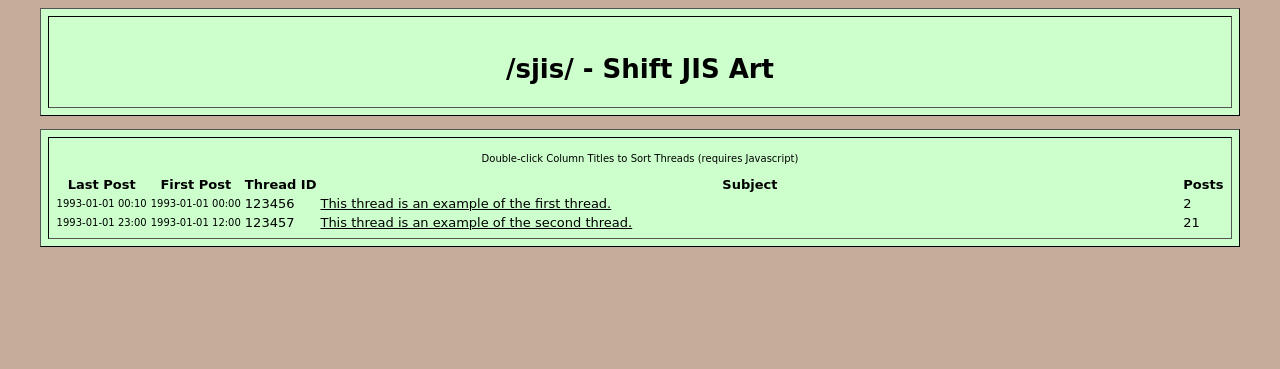
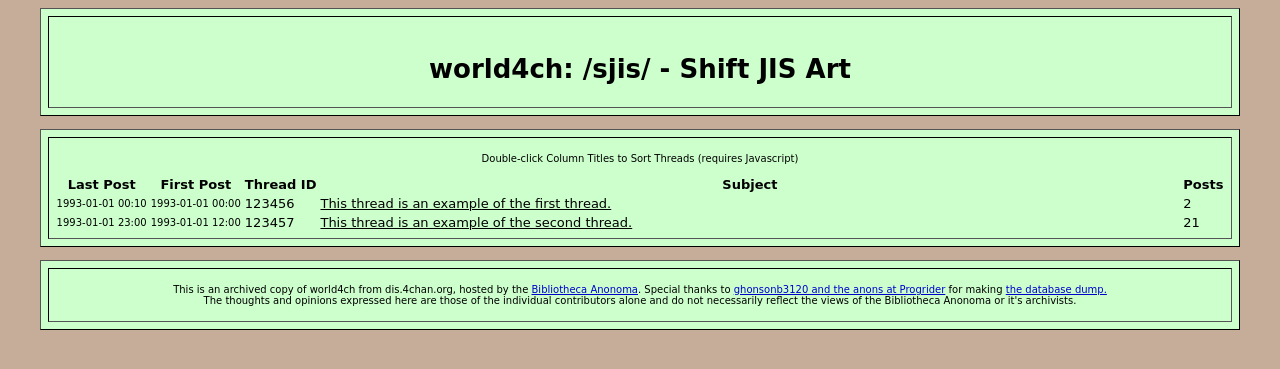
Before and after one commit to bibanon/world4ch, a Flask app: page / in a window 1280 px wide. Shown: the top 369 px of the page. Run offline with Flask 2, Linux system fonts and the light colour scheme.

Commit message:
adding disclaimer section and new titles

```diff
--- a/app/templates/index.html
+++ b/app/templates/index.html
@@ -5,7 +5,7 @@
     <meta content="text/html; charset=utf-8" http-equiv="content-type">
 	<script src="{{ url_for('static', filename='sortable.js') }}"></script> <!-- Kyrogenix Lightweight Sorttable (until HTML5.1 anyway) - http://www.kryogenix.org/code/browser/sorttable/-->
 
-    <title>/{{ board }}/ - {{ title }} - All Threads - world4ch</title>
+    <title>world4ch: /{{ board }}/ - {{ title }}</title>
     <link href="{{ url_for('static', filename='style.css') }}" rel="stylesheet">
 </head>
 
@@ -14,7 +14,7 @@
 		<div class="head">
 			<br>
 
-			<h1 style="text-align:center;">/{{ board }}/ - {{ title }}</h1>
+			<h1 style="text-align:center;">world4ch: /{{ board }}/ - {{ title }}</h1>
 		</div>
 	</div>
 
@@ -60,5 +60,11 @@
 			</table>
 		</div>
 	</div>
+
+	<div class="shell">
+		<div class="head">
+			<center><p style="font-size: 10px">This is an archived copy of world4ch from <span>dis.4chan.org</span>, hosted by the <a href="https://github.com/bibanon/bibanon/wiki">Bibliotheca Anonoma</a>. Special thanks to <a href="http://bbs.progrider.org/prog/read/1397949784">ghonsonb3120 and the anons at Progrider</a> for making <a href="https://archive.org/details/@ghonsonb3120">the database dump.</a></br>The thoughts and opinions expressed here are those of the individual contributors alone and do not necessarily reflect the views of the Bibliotheca Anonoma or it's archivists.</p></center>
+		</div>
+	</div>
 </body>
 </html>
--- a/app/templates/thread.html
+++ b/app/templates/thread.html
@@ -27,4 +27,7 @@
 	{% endfor %}
 <hr>
 <p style="margin-top:0px"><a href="../">Return</a>
+
+<center><p style="font-size: 10px">This is an archived copy of world4ch from <span>dis.4chan.org</span>, hosted by the <a href="https://github.com/bibanon/bibanon/wiki">Bibliotheca Anonoma.</a> Special thanks to <a href="http://bbs.progrider.org/prog/read/1397949784">ghonsonb3120 and the anons at Progrider</a> for making <a href="https://archive.org/details/@ghonsonb3120">the database dump.</a></br>The thoughts and opinions expressed here are those of the individual contributors alone and do not necessarily reflect the views of the Bibliotheca Anonoma or it's archivists.</p></center>
+
 </body></html>
```
